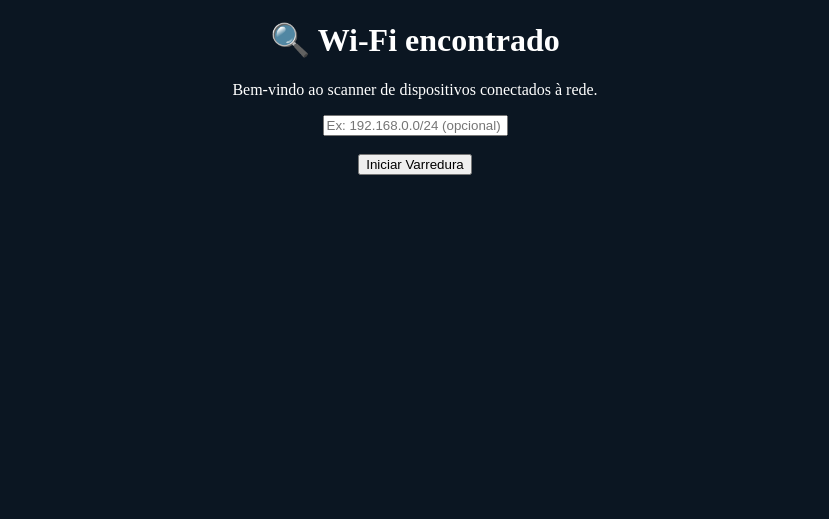
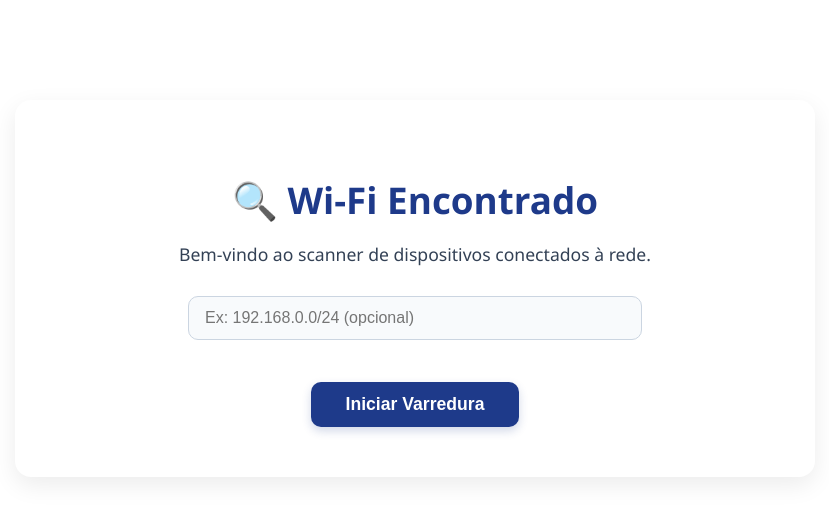
Before and after one commit to FIGU3IR4/WifiFound, a Django app: page / in a window 1280 px wide. Shown: the top 519 px of the page, without its empty margins (225-1054 px from the left). Run offline with Django 5.2, Linux system fonts and the light colour scheme.

Commit message:
Nova atualização na varredura

```diff
--- a/scanner/static/scanner/style.css
+++ b/scanner/static/scanner/style.css
@@ -1,66 +1,103 @@
+/* === ESTILO GLOBAL === */
 body {
-  background: #0f172a;
-  color: #f1f5f9;
-  font-family: "Segoe UI", sans-serif;
+  background-color: #ffffff; /* Fundo branco */
+  color: #1e3a8a; /* Azul escuro para texto */
+  font-family: "Segoe UI", Arial, sans-serif;
   margin: 0;
   padding: 0;
-}
-
-.container {
-  max-width: 800px;
-  margin: 50px auto;
   text-align: center;
 }
 
+/* === CONTAINER CENTRAL === */
+.container {
+  max-width: 700px;
+  margin: 100px auto;
+  padding: 50px;
+  background: #ffffff;
+  border-radius: 16px;
+  box-shadow: 0 8px 25px rgba(0, 0, 0, 0.08);
+}
+
+/* === TÍTULOS === */
 h1 {
-  color: #38bdf8;
+  color: #1e3a8a; /* Azul escuro */
+  font-size: 2.3rem;
+  font-weight: 800;
+  display: flex;
+  align-items: center;
+  justify-content: center;
+  gap: 10px;
   margin-bottom: 10px;
 }
 
+/* === TEXTO SECUNDÁRIO === */
 p {
-  color: #94a3b8;
+  color: #334155;
+  font-size: 1.1rem;
   margin-bottom: 30px;
 }
 
-.scan-card {
-  background: #1e293b;
-  border-radius: 12px;
-  padding: 30px;
-  box-shadow: 0 0 10px rgba(0,0,0,0.3);
-  margin-bottom: 40px;
+/* === FORMULÁRIO === */
+form {
+  margin-top: 25px;
 }
 
-.scan-btn {
-  background: #38bdf8;
-  color: #0f172a;
+input[type="text"] {
+  padding: 12px 16px;
+  border-radius: 10px;
+  border: 1px solid #cbd5e1;
+  background: #f8fafc;
+  color: #1e3a8a;
+  width: 60%;
+  font-size: 1rem;
+  transition: all 0.3s ease;
+}
+
+input[type="text"]:focus {
+  outline: none;
+  border-color: #1e3a8a;
+  background: #ffffff;
+  box-shadow: 0 0 0 3px rgba(30, 58, 138, 0.15);
+}
+
+/* === BOTÕES === */
+button {
+  background: #1e3a8a; /* Azul escuro */
+  color: #ffffff;
   border: none;
-  padding: 12px 25px;
-  border-radius: 8px;
+  padding: 12px 35px;
+  border-radius: 10px;
   font-size: 1.1rem;
   cursor: pointer;
-  transition: background 0.3s;
+  font-weight: 600;
+  transition: all 0.3s ease;
+  margin-top: 20px;
+  box-shadow: 0 4px 10px rgba(30, 58, 138, 0.2);
 }
 
-.scan-btn:hover {
-  background: #0ea5e9;
+button:hover {
+  background: #2563eb; /* Azul mais vibrante no hover */
+  transform: translateY(-2px);
+  box-shadow: 0 6px 14px rgba(37, 99, 235, 0.25);
 }
 
-table {
-  width: 100%;
-  border-collapse: collapse;
+/* === LINKS === */
+a {
+  color: #1e3a8a;
+  text-decoration: none;
+  font-weight: 600;
+  display: inline-block;
+  margin-top: 25px;
+  transition: color 0.3s ease;
 }
 
-th, td {
-  border: 1px solid #334155;
-  padding: 10px;
+a:hover {
+  color: #2563eb;
+  text-decoration: underline;
 }
 
-th {
-  background: #1e293b;
-  color: #38bdf8;
+/* === ÍCONES NO TÍTULO === */
+h1 img {
+  width: 32px;
+  height: 32px;
 }
-
-td {
-  background: #0f172a;
-  color: #f1f5f9;
-}
--- a/scanner/templates/scanner/home.html
+++ b/scanner/templates/scanner/home.html
@@ -1,17 +1,21 @@
 <!DOCTYPE html>
 <html lang="pt-br">
 <head>
-    <meta charset="UTF-8">
-    <title>Wi-Fi Encontrado</title>
+  <meta charset="UTF-8">
+  <title>Wi-Fi Encontrado</title>
+  {% load static %}
+  <link rel="stylesheet" href="{% static 'scanner/style.css' %}">
 </head>
-<body style="background-color:#0b1622;color:white;text-align:center;">
-    <h1>🔍 Wi-Fi encontrado</h1>
+<body>
+  <div class="container">
+    <h1>🔍 Wi-Fi Encontrado</h1>
     <p>Bem-vindo ao scanner de dispositivos conectados à rede.</p>
 
     <form method="get" action="/scan/">
-        <input type="text" name="network" placeholder="Ex: 192.168.0.0/24 (opcional)">
-        <br><br>
-        <button type="submit">Iniciar Varredura</button>
+      <input type="text" name="network" placeholder="Ex: 192.168.0.0/24 (opcional)">
+      <br><br>
+      <button type="submit">Iniciar Varredura</button>
     </form>
+  </div>
 </body>
 </html>
```
Also changed, not shown: scanner/templates/scanner/result.html (+13 -5 lines).
